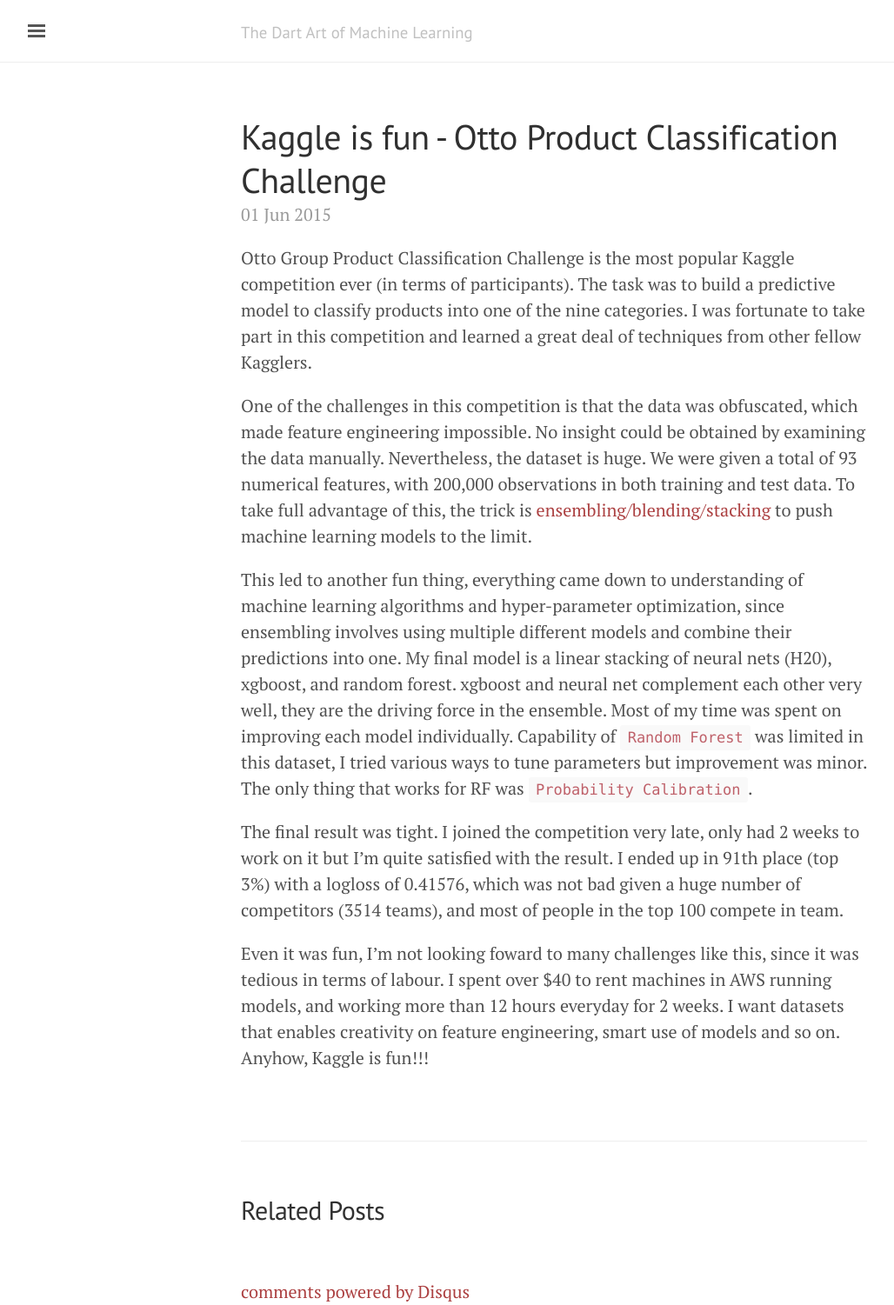
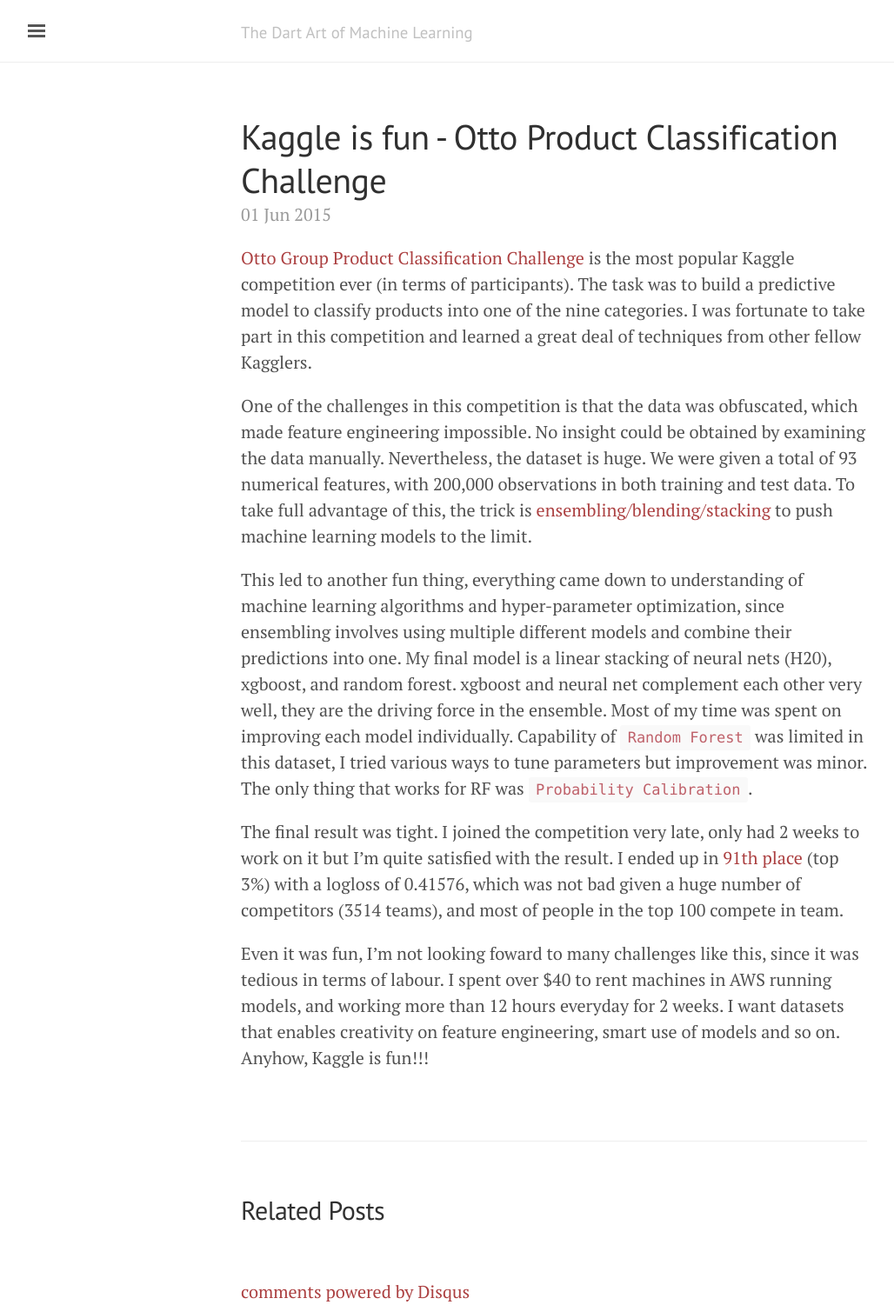
Before and after one commit to anhtu/Tu-Ng-blog, a Jekyll site: the page built from _posts/2015-06-01-kaggle-is-fun-otto-product-classification-challenge.md, in a window 1280 px wide. Shown: the whole page at 87% size, without its empty margins (3-1031 px from the left). Built offline with Jekyll 4.4.1, drawn with Linux system fonts in a browser that asks for light colours; comment, search, counter and statistics services are not loaded; part of the change alters nothing that is shown.

```diff
--- a/_posts/2015-06-01-lessons-learned-from-the-otto-product-classification-challenge.md
+++ b/_posts/2015-06-01-kaggle-is-fun-otto-product-classification-challenge.md
@@ -7,12 +7,12 @@ tags:
 comments: true
 ---
 
-Otto Group Product Classification Challenge is the most popular Kaggle competition ever (in terms of participants). The task was to build a predictive model to classify products into one of the nine categories. I was fortunate to take part in this competition and learned a great deal of techniques from other fellow Kagglers.
+[Otto Group Product Classification Challenge](https://www.kaggle.com/c/otto-group-product-classification-challenge) is the most popular Kaggle competition ever (in terms of participants). The task was to build a predictive model to classify products into one of the nine categories. I was fortunate to take part in this competition and learned a great deal of techniques from other fellow Kagglers.
 
 One of the challenges in this competition is that the data was obfuscated, which made feature engineering impossible. No insight could be obtained by examining the data manually. Nevertheless, the dataset is huge. We were given a total of 93 numerical features, with 200,000 observations in both training and test data. To take full advantage of this, the trick is [ensembling/blending/stacking](https://en.wikipedia.org/wiki/Ensemble_learning) to push machine learning models to the limit.
 
 This led to another fun thing, everything came down to understanding of machine learning algorithms and hyper-parameter optimization, since ensembling involves using multiple different models and combine their predictions into one. My final model is a linear stacking of neural nets (H20), xgboost, and random forest. xgboost and neural net complement each other very well, they are the driving force in the ensemble. Most of my time was spent on improving each model individually. Capability of `Random Forest` was limited in this dataset, I tried various ways to tune parameters but improvement was minor. The only thing that works for RF was `Probability Calibration`.
 
-The final result was tight. I joined the competition very late, only had 2 weeks to work on it but I'm quite satisfied with the result. I ended up in 91th place (top 3%) with a logloss of 0.41576, which was not bad given a huge number of competitors (3514 teams), and most of people in the top 100 compete in team.
+The final result was tight. I joined the competition very late, only had 2 weeks to work on it but I'm quite satisfied with the result. I ended up in [91th place](https://www.kaggle.com/c/otto-group-product-classification-challenge/leaderboard/private) (top 3%) with a logloss of 0.41576, which was not bad given a huge number of competitors (3514 teams), and most of people in the top 100 compete in team.
 
 Even it was fun, I'm not looking foward to many challenges like this, since it was tedious in terms of labour. I spent over $40 to rent machines in AWS running models, and working more than 12 hours everyday for 2 weeks. I want datasets that enables creativity on feature engineering, smart use of models and so on. Anyhow, Kaggle is fun!!!
```
